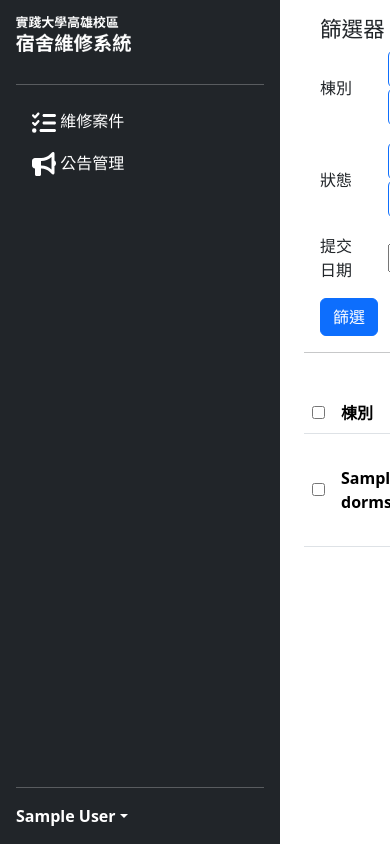
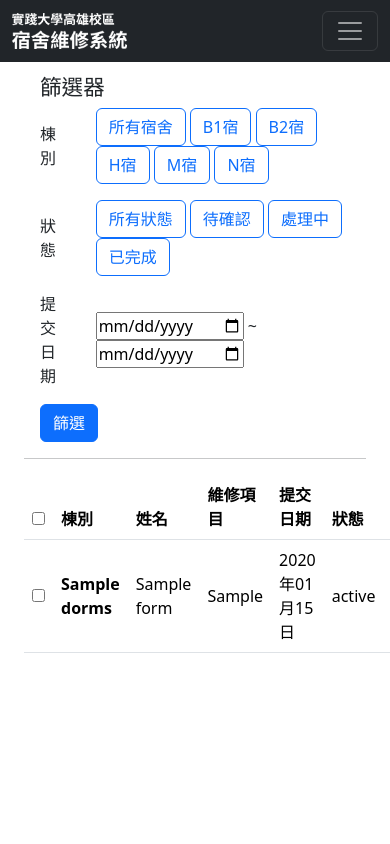
Before and after one commit to Ben-css/web_flask, a Flask app: page /manager/page in a window 390 px wide; the page is wider, and only the part inside the window is pictured. Run offline with Flask 3, Linux system fonts and the light colour scheme; the visitor is signed in with stand-in values (Sample User, id 1); a database or web service that is not in the repository returns one stand-in record (values such as "Sample title"); some libraries are stand-ins or nearby versions.

Commit message:
sidebar navbar

```diff
--- a/static/css/backstage.css
+++ b/static/css/backstage.css
@@ -18,3 +18,10 @@
 .main-contect {
     margin-left: 280px;
 }
+
+@media (max-width: 767.98px) {
+    .main-contect {
+        margin-top: 74px;
+        margin-left: auto;
+    }
+}
--- a/templates/base_manager.html
+++ b/templates/base_manager.html
@@ -19,12 +19,12 @@
     {% endblock %}
 </head>
 <body>
-    <div class="d-flex">
+    <div class="d-md-flex">
         <!-- sidebar -->
-        <div class="sidebar">
+        <div class="sidebar d-none d-md-block">
             <header class="d-flex flex-column flex-shrink-0 p-3 text-bg-dark bg-dark vh-100" style="width: 280px;">
                 <div class="d-flex align-items-center mb-3 mb-md-0 me-md-auto text-decoration-none">
-                    <a href="/">
+                    <a href="/manager/page">
                         <img src="{{ url_for('static', filename='dorm_logo.png') }}" height="36">
                     </a>
                 </div>
@@ -64,6 +64,52 @@
             </header>
         </div>
 
+        <nav class="d-block d-md-none navbar navbar-dark bg-dark fixed-top">
+            <div class="container-fluid">
+                <a class="navbar-brand" href="/manager/page">
+                    <img src="{{ url_for('static', filename='dorm_logo.png') }}" height="36">
+                </a>
+                <button class="navbar-toggler" type="button" data-bs-toggle="offcanvas" data-bs-target="#offcanvasDarkNavbar"
+                    aria-controls="offcanvasDarkNavbar">
+                    <span class="navbar-toggler-icon"></span>
+                </button>
+                <div class="offcanvas offcanvas-end text-bg-dark" tabindex="-1" id="offcanvasDarkNavbar"
+                    aria-labelledby="offcanvasDarkNavbarLabel">
+                    <div class="offcanvas-header">
+                        <h5 class="offcanvas-title" id="offcanvasDarkNavbarLabel">Menu</h5>
+                        <button type="button" class="btn-close btn-close-white" data-bs-dismiss="offcanvas"
+                            aria-label="Close"></button>
+                    </div>
+                    <div class="offcanvas-body">
+                        <ul class="navbar-nav justify-content-end flex-grow-1 pe-3">
+                            <li class="nav-item">
+                                <a href="/manager/page" class="nav-link text-white">
+                                    <svg xmlns="http://www.w3.org/2000/svg" height="1.5em" viewBox="0 0 512 512"><!--! Font Awesome Free 6.4.2 by @fontawesome - https://fontawesome.com License - https://fontawesome.com/license (Commercial License) Copyright 2023 Fonticons, Inc. --><path fill="#ffffff" d="M152.1 38.2c9.9 8.9 10.7 24 1.8 33.9l-72 80c-4.4 4.9-10.6 7.8-17.2 7.9s-12.9-2.4-17.6-7L7 113C-2.3 103.6-2.3 88.4 7 79s24.6-9.4 33.9 0l22.1 22.1 55.1-61.2c8.9-9.9 24-10.7 33.9-1.8zm0 160c9.9 8.9 10.7 24 1.8 33.9l-72 80c-4.4 4.9-10.6 7.8-17.2 7.9s-12.9-2.4-17.6-7L7 273c-9.4-9.4-9.4-24.6 0-33.9s24.6-9.4 33.9 0l22.1 22.1 55.1-61.2c8.9-9.9 24-10.7 33.9-1.8zM224 96c0-17.7 14.3-32 32-32H480c17.7 0 32 14.3 32 32s-14.3 32-32 32H256c-17.7 0-32-14.3-32-32zm0 160c0-17.7 14.3-32 32-32H480c17.7 0 32 14.3 32 32s-14.3 32-32 32H256c-17.7 0-32-14.3-32-32zM160 416c0-17.7 14.3-32 32-32H480c17.7 0 32 14.3 32 32s-14.3 32-32 32H192c-17.7 0-32-14.3-32-32zM48 368a48 48 0 1 1 0 96 48 48 0 1 1 0-96z"/></svg>
+                                    維修案件
+                                </a>
+                            </li>
+                            <li class="nav-item">
+                                <a href="/manager/announcement" class="nav-link text-white">
+                                    <svg xmlns="http://www.w3.org/2000/svg" height="1.5em" viewBox="0 0 512 512"><!--! Font Awesome Free 6.4.2 by @fontawesome - https://fontawesome.com License - https://fontawesome.com/license (Commercial License) Copyright 2023 Fonticons, Inc. --><path fill="#ffffff" d="M480 32c0-12.9-7.8-24.6-19.8-29.6s-25.7-2.2-34.9 6.9L381.7 53c-48 48-113.1 75-181 75H192 160 64c-35.3 0-64 28.7-64 64v96c0 35.3 28.7 64 64 64l0 128c0 17.7 14.3 32 32 32h64c17.7 0 32-14.3 32-32V352l8.7 0c67.9 0 133 27 181 75l43.6 43.6c9.2 9.2 22.9 11.9 34.9 6.9s19.8-16.6 19.8-29.6V300.4c18.6-8.8 32-32.5 32-60.4s-13.4-51.6-32-60.4V32zm-64 76.7V240 371.3C357.2 317.8 280.5 288 200.7 288H192V192h8.7c79.8 0 156.5-29.8 215.3-83.3z"/></svg>
+                                    公告管理
+                                </a>
+                            </li>
+                            <li class="nav-item dropdown">
+                                <a class="nav-link dropdown-toggle" href="/manager/page" role="button" data-bs-toggle="dropdown"
+                                    aria-expanded="false">
+                                    <svg xmlns="http://www.w3.org/2000/svg" height="1.5em" width="1.3125em" viewBox="0 0 448 512"><!--!Font Awesome Free 6.5.1 by @fontawesome - https://fontawesome.com License - https://fontawesome.com/license/free Copyright 2023 Fonticons, Inc.--><path fill="#ffffff" d="M304 128a80 80 0 1 0 -160 0 80 80 0 1 0 160 0zM96 128a128 128 0 1 1 256 0A128 128 0 1 1 96 128zM49.3 464H398.7c-8.9-63.3-63.3-112-129-112H178.3c-65.7 0-120.1 48.7-129 112zM0 482.3C0 383.8 79.8 304 178.3 304h91.4C368.2 304 448 383.8 448 482.3c0 16.4-13.3 29.7-29.7 29.7H29.7C13.3 512 0 498.7 0 482.3z"/></svg>
+                                    {{ session['manager_name'] }}
+                                </a>
+                                <ul class="dropdown-menu dropdown-menu-dark">
+                                    <li><a class="dropdown-item" href="/manager/signout">登出</a></li>
+                                </ul>
+                            </li>
+                        </ul>
+                    </div>
+                </div>
+            </div>
+        </nav>
+
         <!-- main contect -->
         <div class="flex-grow-1 main-contect">
             {% block content %}
```
